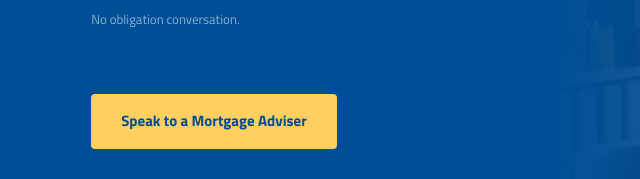
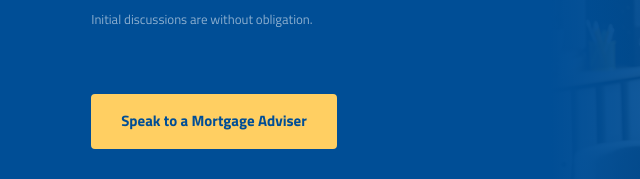
Before and after one commit to sunith21/webpageken, a website: page index.html in a window 1280 px wide. Shown: the part 338-517 px from the top of the page, 0-640 px from the left. Drawn offline with Linux system fonts and the light colour scheme.

Commit message:
new changes 15.04.26

```diff
--- a/index.html
+++ b/index.html
@@ -85,7 +85,7 @@
           Every recommendation is tailored to your needs,<br class="hero-break" />
           with a focus on long-term outcomes.
         </p>
-        <p class="hero-note">No obligation conversation.</p>
+        <p class="hero-note">Initial discussions are without obligation.</p>
         <div class="hero-buttons">
           <a href="contact.html" class="btn btn-gold">Speak to a Mortgage Adviser</a>
         </div>
```
Also changed, not shown: about.html (+1 -2 lines).
